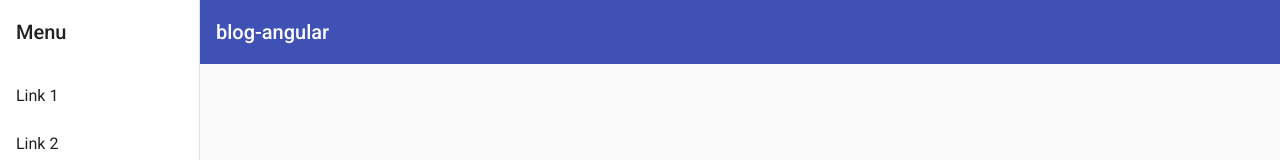
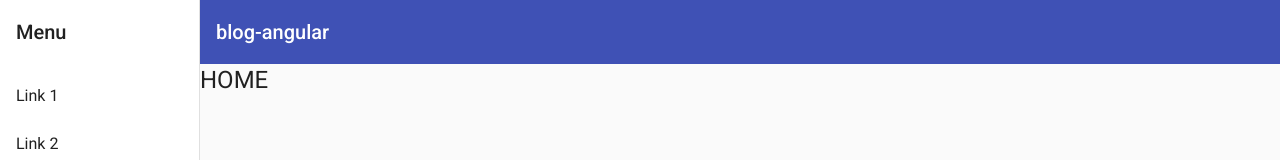
Before and after one commit to PeterDamianG/ChallengeAngularBlog, an Angular app: page /home in a window 1280 px wide. Shown: the top 160 px of the page. Built offline with nearby package versions, Linux system fonts and the light colour scheme.

Commit message:
show home route

```diff
--- a/src/app/app.component.html
+++ b/src/app/app.component.html
@@ -1 +1,3 @@
-<app-appbar><router-outlet></router-outlet></app-appbar>
+<app-appbar>
+  <router-outlet></router-outlet>
+</app-appbar>
--- a/src/app/modules/home/home.module.ts
+++ b/src/app/modules/home/home.module.ts
@@ -1,7 +1,9 @@
 import { NgModule } from '@angular/core';
+import { HomeComponent } from './page/home.component';
+import { HomeRoutingModule } from './home.routing';
 
 @NgModule({
-  declarations: [],
-  imports: [],
+  declarations: [HomeComponent],
+  imports: [HomeRoutingModule],
 })
 export class HomeModule {}
--- /dev/null
+++ b/src/app/modules/home/page/home.component.html
@@ -0,0 +1 @@
+<h1>HOME</h1>
```
Also changed, not shown: src/app/modules/home/home.routing.ts (added, +16 -0 lines), src/app/modules/home/page/home.component.ts (added, +8 -0 lines), src/app/modules/home/page/home.component.css (added).
